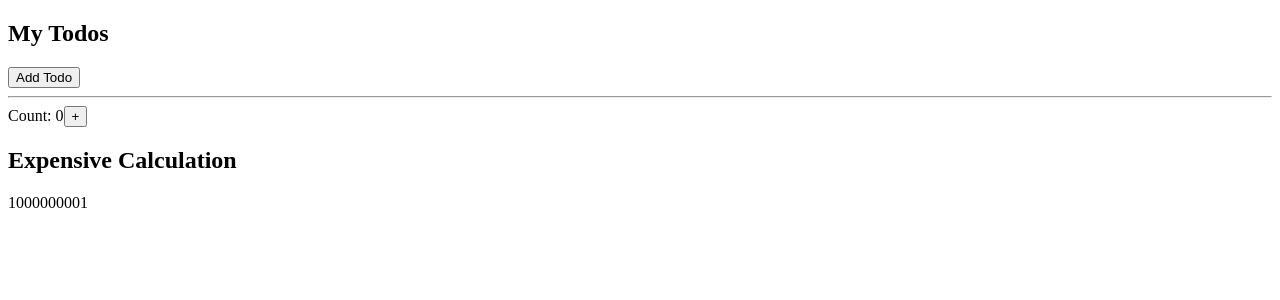
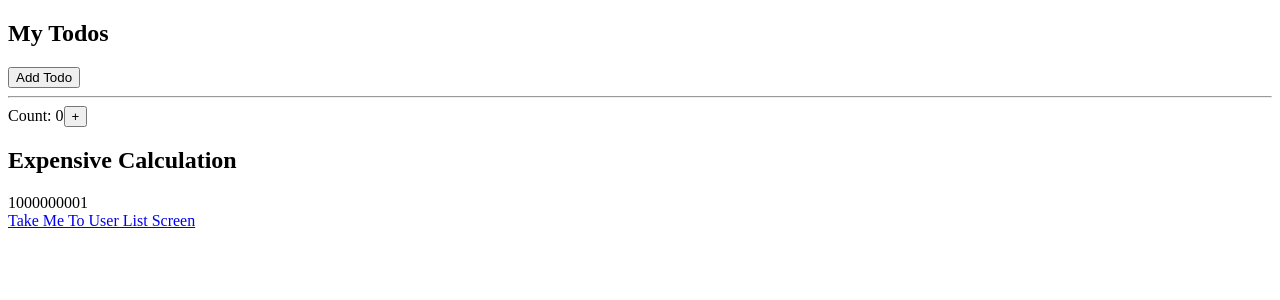
Before and after one commit to py-pankaj-ydv-7/React-Crass-Course-27-sept-2025, a React (Create React App) app in the folder TGReactCrassCourse/myapp/: page /register in a window 1280 px wide. Shown: the top 300 px of the page. Built offline with nearby package versions, Linux system fonts and the light colour scheme.

Commit message:
react router dom finish

```diff
--- a/TGReactCrassCourse/myapp/src/App.js
+++ b/TGReactCrassCourse/myapp/src/App.js
@@ -1,11 +1,23 @@
 
 import './App.css';
+import { createBrowserRouter, RouterProvider } from 'react-router-dom';
 // import About from './screens/About';
 // import RegisterScreen from './screens/RegisterScreen';
-// import UserList from './screens/UserList';
+import UserList from './screens/UserList';
 // import Contact from './Contact';
 // import Title from './components/Title';
 import RagisterUsememo from './screens/RagisterUsememo';
+
+const router = createBrowserRouter([
+  {
+    path: "/register",
+    element: <RagisterUsememo/>,
+  },
+  {
+    path: "/user-list",
+    element: <UserList/>,
+  },
+]);
 
 function App() {
   return (
@@ -17,7 +29,8 @@ function App() {
       {/* <UserList/> */}
       {/* <Title/> */}
       {/* <Contact/> */}
-      <RagisterUsememo/>
+      {/*<RagisterUsememo/>*/}
+      <RouterProvider router={router} />
     </div>
   );
 }
--- a/TGReactCrassCourse/myapp/src/screens/RagisterUsememo.js
+++ b/TGReactCrassCourse/myapp/src/screens/RagisterUsememo.js
@@ -1,4 +1,5 @@
 import React, { useMemo, useState } from 'react'
+import { Link } from 'react-router-dom';
 
 const ExpensiveCalculation = (num) =>{
     console.log("Calculating...");
@@ -33,10 +34,14 @@ function RagisterUsememo() {
             <button onClick={addTodo}>Add Todo</button>
         </div>
         <hr/>
+        <div>
         Count: {count}
         <button onClick={increment}>+</button>
         <h2>Expensive Calculation</h2>
         {calculation}
+        </div>
+        {/* <button >Take Me To User List</button> */}
+        <Link to="/user-list">Take Me To User List Screen</Link>
     </div>
   )
 }
```
